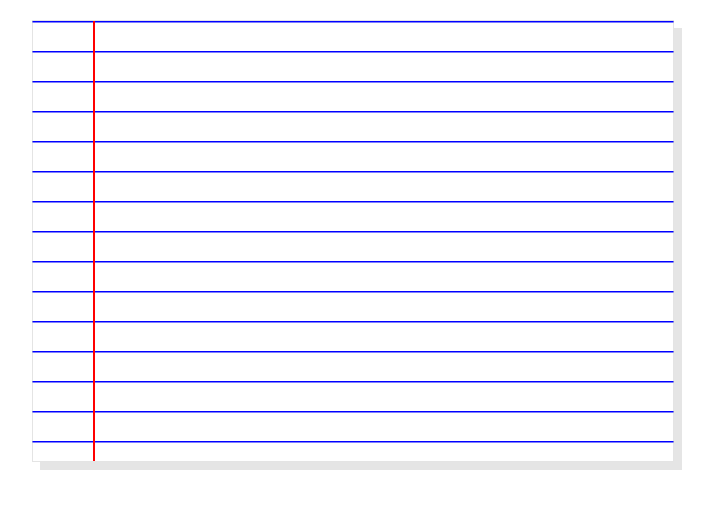
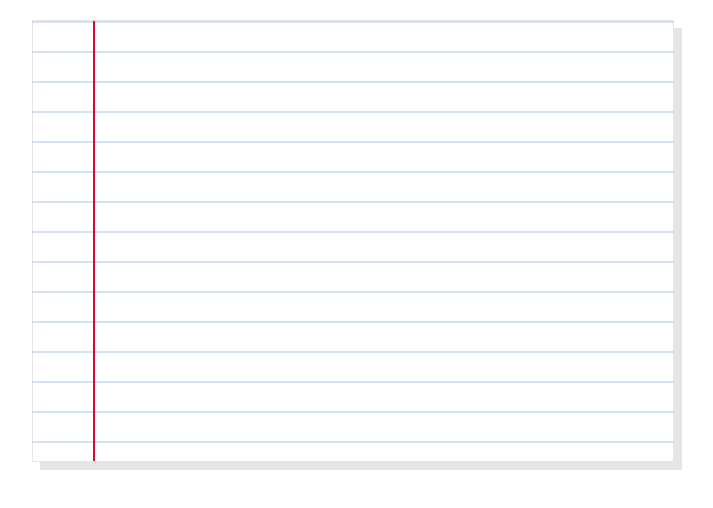
Before and after one commit to maeBoittiaux/to-do-list, a React (Create React App) app: page / in a window 1280 px wide. Shown: the top 508 px of the page, without its empty margins (287-1000 px from the left). Built offline with nearby package versions, Linux system fonts and the light colour scheme; the HTML template or start-up script is replaced by a standard one.

Commit message:
Update styling of paper lines

```diff
--- a/src/Paper.css
+++ b/src/Paper.css
@@ -10,7 +10,7 @@
     margin-left: auto;
     margin-right: auto;
     position: relative;
-    background-image: linear-gradient(to bottom, blue 1px, transparent 2px);
+    background-image: linear-gradient(to bottom, #D5E3F0 2px, transparent 2px);
     background-size: 100% 30px;
 }
 
@@ -21,5 +21,5 @@
     top: 0;
     bottom: 0;
     width: 2px;
-    background-color: red;
+    background-color: rgb(221, 5, 52);
 }
```
